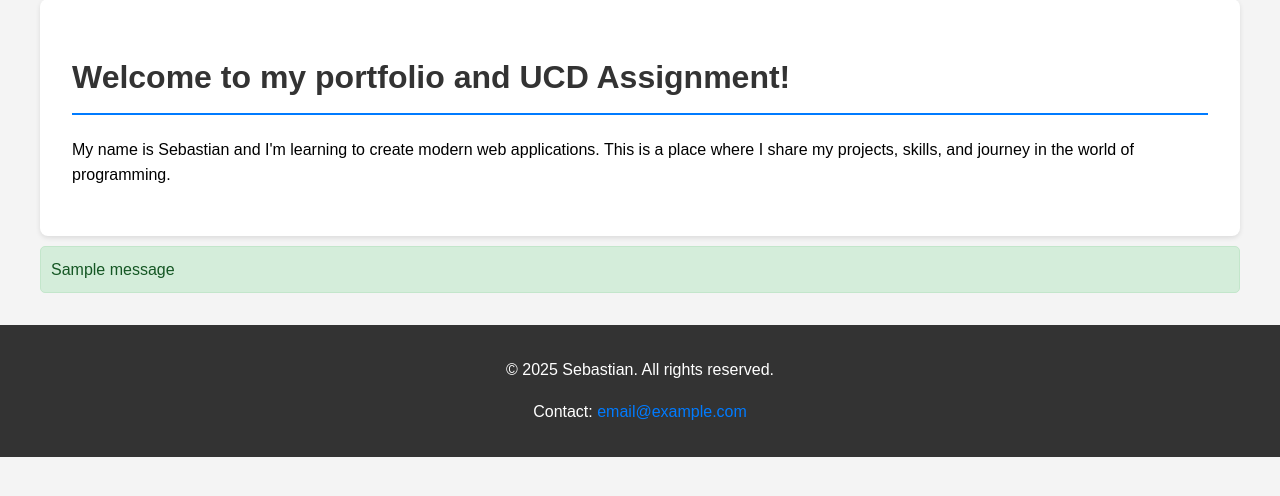
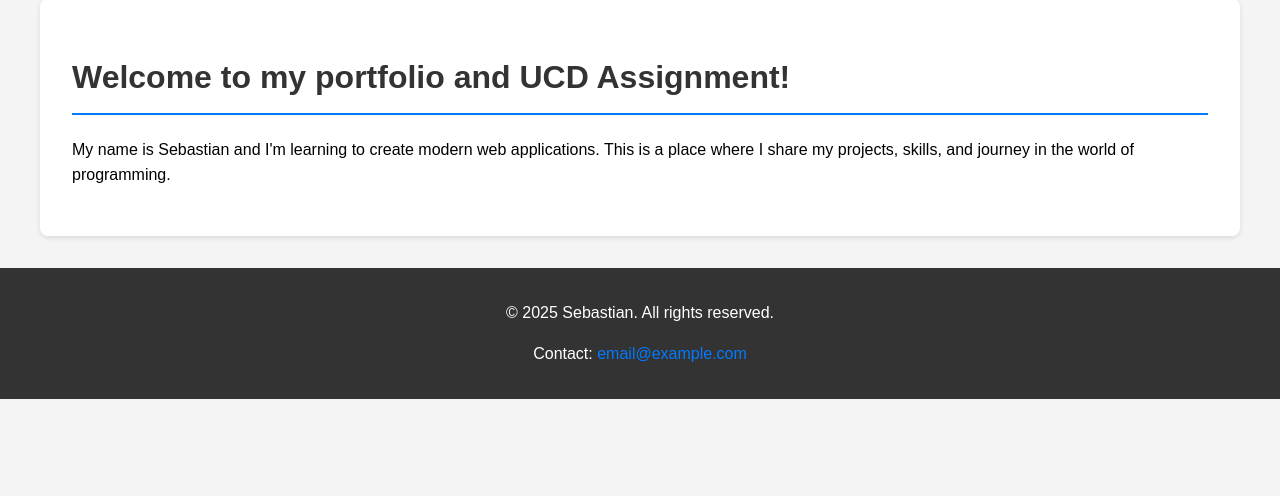
Before and after one commit to sebastian-elbacho/DBAssignment20.09.25, a Flask app: page / in a window 1280 px wide. Shown: the part 91-587 px from the top of the page. Run offline with Flask 3, Linux system fonts and the light colour scheme; tables that the repository leaves empty hold one stand-in row (values such as "Sample post"); one stand-in notice (Sample message) is shown; some libraries are stand-ins or nearby versions.

Commit message:
not working ;/

```diff
--- a/app.py
+++ b/app.py
@@ -119,6 +119,8 @@ def edit_project(id):
         project.description = request.form['description']
         project.technologies = request.form['technologies']
         db.session.commit()
+
+
         return redirect(url_for('projects'))
 
     return render_template('edit_project.html', project=project)
@@ -186,7 +188,7 @@ def init_db():
 if __name__ == '__main__':
     with app.app_context():
         init_db()
-    app.run(debug=True)
+    app.run(debug=True, port=5001)
 
 
 # Portfolio Flask and Database App created by Sebastian Kajda (UCD Assignment - September 2025)
--- a/static/css/style.css
+++ b/static/css/style.css
@@ -292,14 +292,16 @@ rETURN PROMPT STYLES
 ================*/
 
 .flash-messages {
-  margin: 10px 0;
-  padding: 0;
+  margin: 15px auto;
+  max-width: 800px;
 }
 
 .flash {
-  padding: 10px;
-  border-radius: 5px;
-  margin-bottom: 8px;
+  padding: 12px 18px;
+  border-radius: 6px;
+  margin-bottom: 10px;
+  font-weight: bold;
+  text-align: center;
 }
 
 .flash.success {
@@ -312,7 +314,5 @@ rETURN PROMPT STYLES
   background-color: #f8d7da;
   color: #721c24;
   border: 1px solid #f5c6cb;
-  padding: 10px;
-  border-radius: 5px;
-  margin: 10px 0;
+
 }
--- a/templates/base.html
+++ b/templates/base.html
@@ -10,8 +10,6 @@
 <body>
     <header>
         <div class="container">
-
-
             <!-- Hamburger -->
             <button class="hamburger" aria-label="Menu">
                 <span class="hamburger__container" tabindex="-1">
@@ -20,7 +18,6 @@
             </button>
 
             <!-- Menu -->
-
             <nav id="nav-menu" class="nav">
                 <a href="/">Home</a>
                 <a href="/projects">Projects</a>
@@ -35,32 +32,59 @@
         <div class="section-content">
             {% block content %}{% endblock %}
         </div>
-
-        <!-- RETURN PROMPT -->
-
-        {% with messages = get_flashed_messages(with_categories=true) %}
-  {% if messages %}
-    <div class="flash-messages">
-      {% for category, message in messages %}
-        <div class="flash {{ category }}">{{ message }}</div>
-      {% endfor %}
-    </div>
-  {% endif %}
-{% endwith %}
-
     </main>
-
-
-
-
 
     <footer>
         <p>&copy; 2025 Sebastian. All rights reserved.</p>
         <p>Contact: <a href="mailto:email@example.com">email@example.com</a></p>
     </footer>
 
+    <!-- SweetAlert2 (biblioteka) -->
+
+<script src="https://unpkg.com/sweetalert2@11"></script>
+
 <script src="{{ url_for('static', filename='js/script.js') }}"></script>
+
+{% with messages = get_flashed_messages(with_categories=true) %}
+  {% if messages %}
+    {% for category, message in messages %}
+      <script>
+        console.log("Pokazuję flash:", "{{ message }}");
+        Swal.fire({
+          icon: '{{ "success" if category == "success" else "error" }}',
+          title: '{{ "Sukces!" if category == "success" else "Błąd" }}',
+          text: '{{ message|safe }}',
+          confirmButtonText: 'OK'
+        });
+      </script>
+    {% endfor %}
+  {% endif %}
+{% endwith %}
+
+
+
 
 
 </body>
 </html>
+
+
+
+
+
+
+<!-- =========
+ TEST
+ =============== -->
+
+ <!-- <script src="https://unpkg.com/sweetalert2@11"></script>
+<script>
+document.addEventListener("DOMContentLoaded", function() {
+    Swal.fire({
+        icon: 'success',
+        title: 'Test!',
+        text: 'SweetAlert2 działa 🚀',
+        confirmButtonText: 'OK'
+    });
+});
+</script> -->
```
Lines whose indentation alone changed are shown as unchanged.
